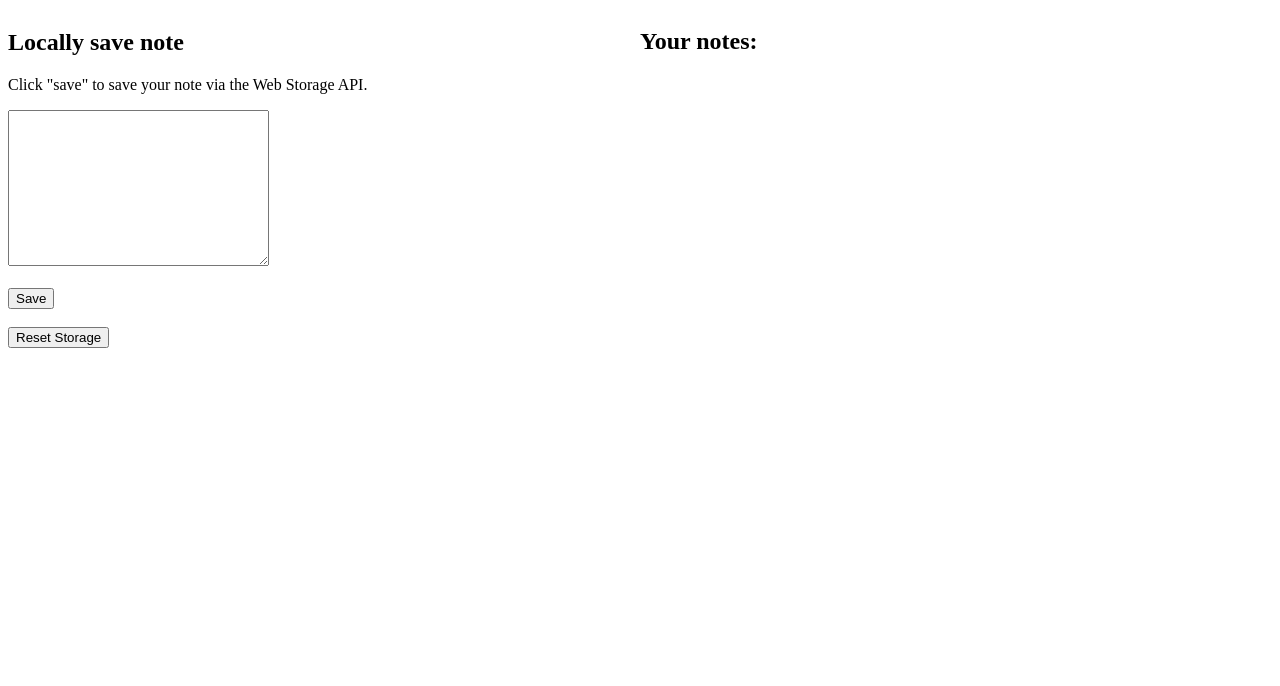
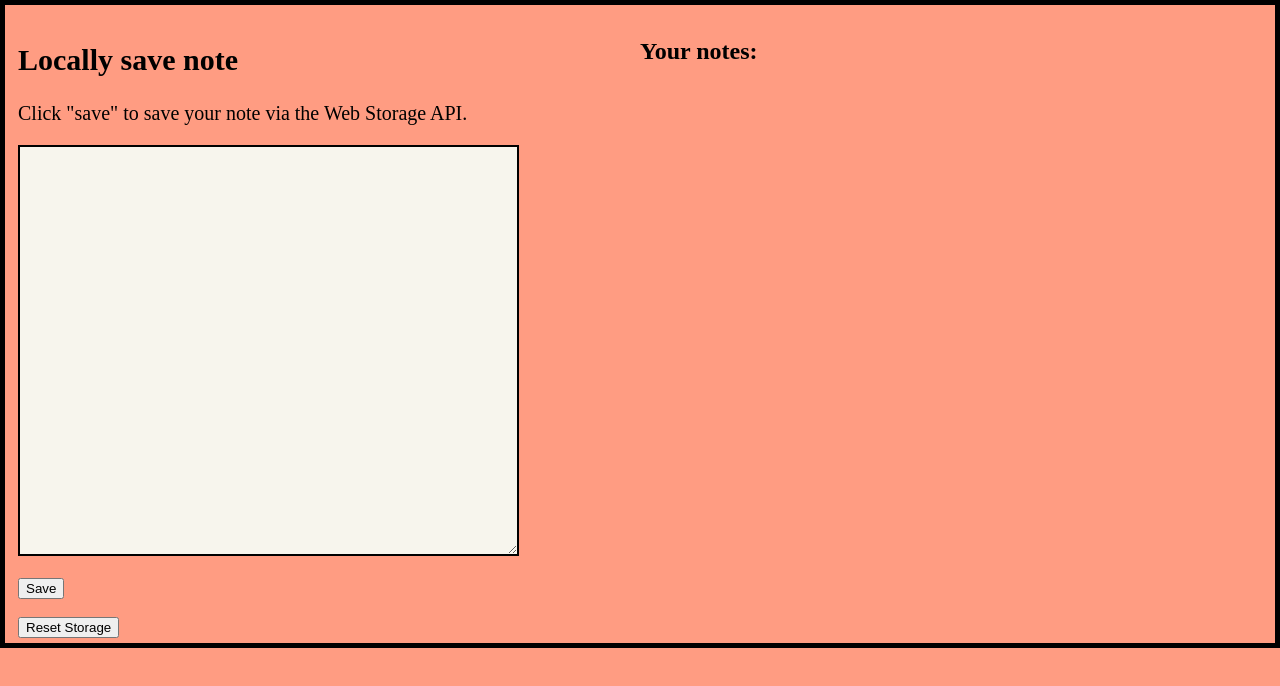
Before and after one commit to Aaron638/coms319-noted, a plain HTML site: page Noted/index.html in a window 1280 px wide. Drawn offline with Linux system fonts and the light colour scheme.

Commit message:
Added css styling

```diff
--- a/Noted/index.html
+++ b/Noted/index.html
@@ -8,6 +8,14 @@
 	<script src="mdParse.js"></script>
 
 	<style>
+		body {
+			background-color:#ff9c82;
+		}
+		html {
+			padding: 5px;
+			border: 5.5px solid black;
+		}
+
 		.writeNote {
 			width: 50%;
 			float: left;
@@ -16,6 +24,18 @@
 			width: 40%;
 			float: left;
 		}
+		textarea#note{
+		border: 2px solid black;
+		padding: 1px;
+		background-color: #f7f5ed;
+		}
+		p#p{
+			font-size: 20px;
+		}
+		.button {
+			border: none;
+			background-color: Tomato;
+		}
 	</style>
 
 </head>
@@ -23,16 +43,16 @@
 <body onload="init_storage(); refreshNotes()">
 	<div class="writeNote">
 		<h1 id="errorMsg"></h1>
-		<h2>Locally save note</h2>
-		<p>Click "save" to save your note via the Web Storage API.</p>
+		<h2 style="font-size:30px;">Locally save note</h2>
+		<p id="p">Click "save" to save your note via the Web Storage API.</p>
 		<form id="newNote">
-			<textarea id="note" rows="10" cols="30"></textarea>
+			<textarea name="note" id="note" rows="27" cols="60"></textarea>
 			<br><br>
 			<input type="button" value="Save" onClick="addNote()">
 		</form>
 
 		<br>
-		<input type="button" value="Reset Storage" onClick="reset_storage(); refreshNotes()">
+		<input type="button" id="ResetStorage" value="Reset Storage" onClick="reset_storage(); refreshNotes()">
 		<br>
 
 	</div>
```
